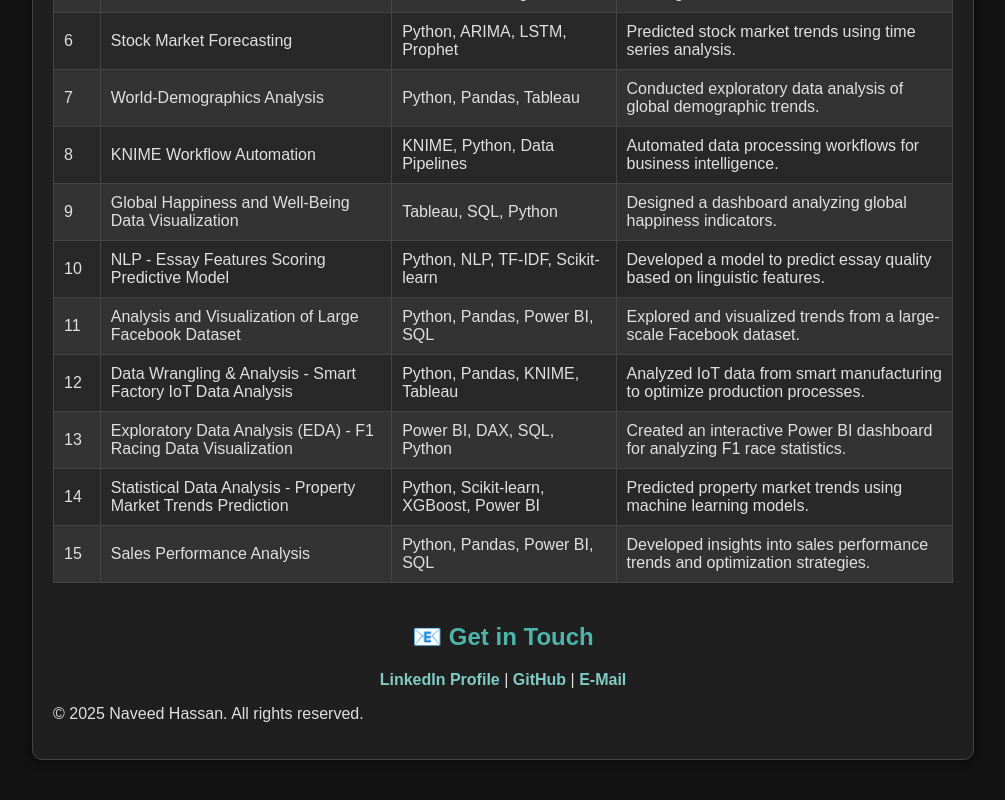
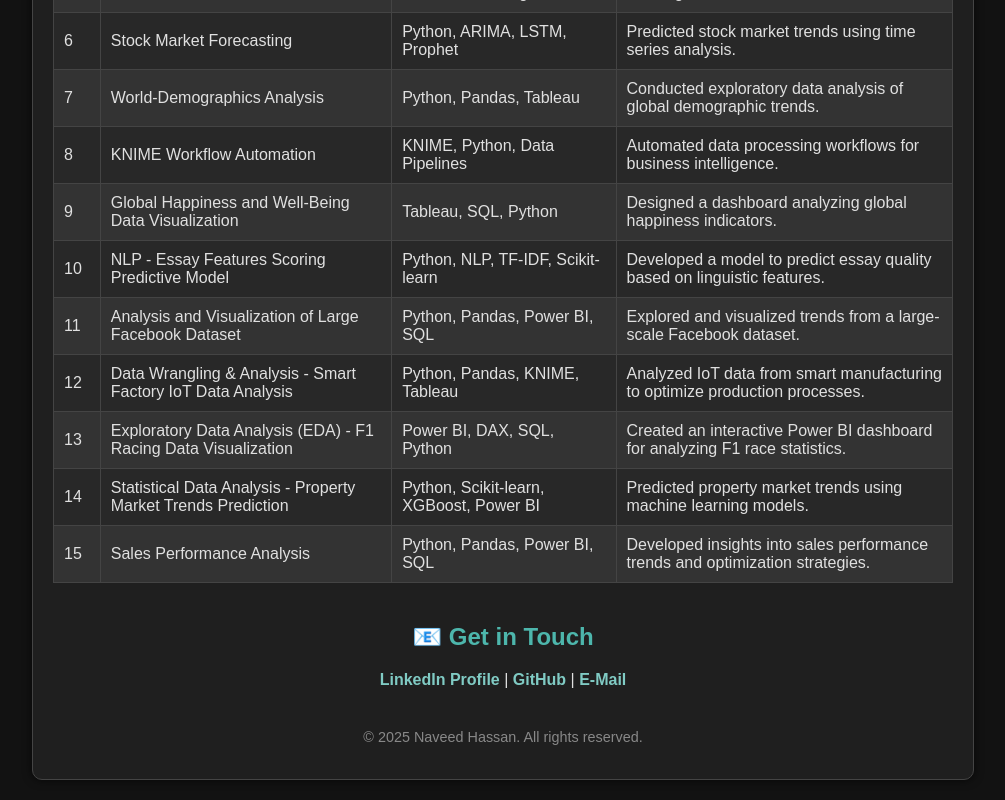
Before and after one commit to naveeeedhassan/Portfolio, a plain HTML site: page index.html in a window 1280 px wide. Shown: the part 928-1728 px from the top of the page, without its empty margins (137-1142 px from the left). Drawn offline with Linux system fonts and the light colour scheme.

Commit message:
Update index.html
Center Align

```diff
--- a/index.html
+++ b/index.html
@@ -3,7 +3,7 @@
 <head>
     <meta charset="UTF-8">
     <meta name="viewport" content="width=device-width, initial-scale=1.0">
-    <title>My Portfolio</title>
+    <title>Data Science & Engineering Portfolio</title>
     <style>
         body {
             font-family: Arial, sans-serif;
@@ -63,6 +63,12 @@
             font-size: 1.5rem;
             text-align: center;
             margin-top: 40px;
+        }
+        .copyright {
+            text-align: center;
+            margin-top: 40px;
+            font-size: 0.9rem;
+            color: #888;
         }
     </style>
 </head>
@@ -192,6 +198,7 @@
                 <a href="mailto:naveedhassan04@hotmail.com">E-Mail</a>
             </p>
         </div>
+
         <div class="copyright">
             <p>&copy; 2025 Naveed Hassan. All rights reserved.</p>
         </div>
```
